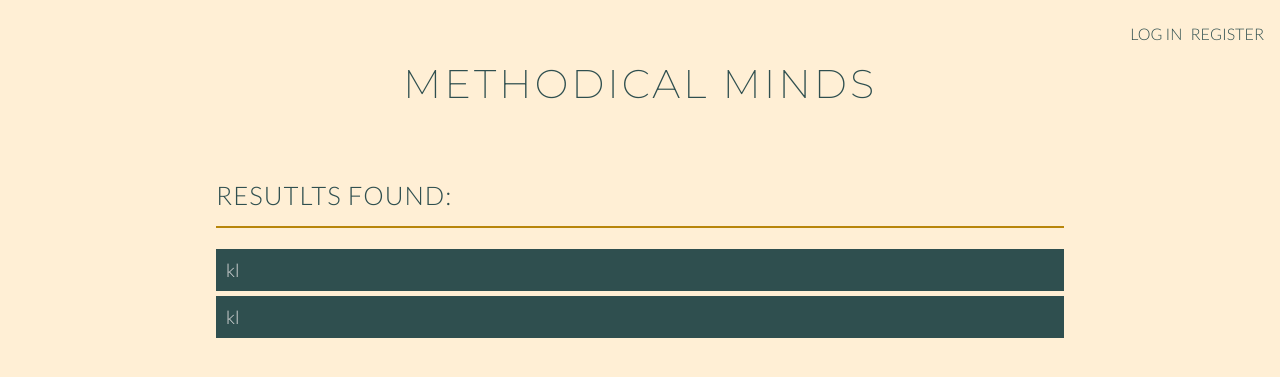
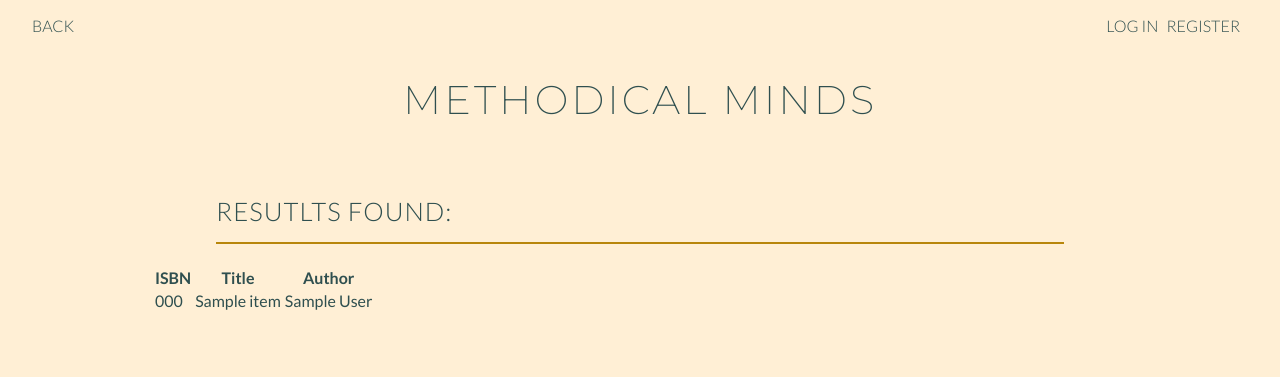
Before and after one commit to KemoniCodes/methodical-minds, a Flask app: template templates/search.html in a window 1280 px wide. Shown: the top 377 px of the page. Run offline with Flask 2, Linux system fonts and the light colour scheme; the template is opened without the code that fills it: most values are stand-ins (such as "Sample title", 1, 10 or a date in 2020); some libraries are stand-ins or nearby versions.

Commit message:
created search filter with backend

```diff
--- a/application.py
+++ b/application.py
@@ -1,16 +1,16 @@
 import os
 
 from flask import Flask, session
-from flask import render_template, request, redirect
+from flask import render_template, request, redirect, flash, url_for, jsonify
 from flask_session import Session
 from sqlalchemy import create_engine
 from sqlalchemy.orm import scoped_session, sessionmaker
-from models import *
+# from models import *
 
 app = Flask(__name__)
-app.config["SQLALCHEMY_DATABASE_URI"] = os.getenv("DATABASE_URL")
-app.config["SQLALCHEMY_TRACK_MODIFICATIONS"] = False
-db.init_app(app)
+# app.config["SQLALCHEMY_DATABASE_URI"] = os.getenv("DATABASE_URL")
+# app.config["SQLALCHEMY_TRACK_MODIFICATIONS"] = False
+# db.init_app(app)
 
 # Check for environment variable
 if not os.getenv("DATABASE_URL"):
@@ -29,19 +29,25 @@ db = scoped_session(sessionmaker(bind=engine))
 
 @app.route("/")
 def index():
-    # books = db.execute("SELECT * FROM books").fetchall()
-    books = Book.query.all()
+    books = db.execute("SELECT * FROM books").fetchall()
     return render_template('index.html', books=books)
 
 
 
-@app.route("/search", methods=['POST'])
+@app.route("/search", methods=["GET","POST"])
 def search():
-    book=request.form.get("book")
-    return render_template("search.html")
+    if request.method == "GET":
+        return render_template("search.html")
+    else:
+        query = request.form.get("input-search")
 
+    if query is None:
+        return print("Search field can not be empty!")
 
+    else:
+        result = db.execute("SELECT * FROM books WHERE LOWER(isbn) LIKE :query OR LOWER(title) LIKE :query OR LOWER(author) LIKE :query", {"query": "%" + query.lower() + "%"}).fetchall()
 
+        return render_template("results.html", result=result)
 
 
 @app.route("/login")
--- a/static/css/styles.css
+++ b/static/css/styles.css
@@ -14,13 +14,19 @@ h1 {
   letter-spacing: 3px;
   text-transform: uppercase;
   margin-top: 0px;
+  padding-top: 40px;
   color: darkslategray; }
 
 nav {
-  text-align: right; }
+  margin: 16px 24px 32px 24px;
+  margin-bottom: 0px; }
   nav ul {
     list-style: none;
-    display: inline-flex; }
+    display: inline-flex;
+    padding: 0px;
+    float: right;
+    margin-top: 0px;
+    margin-bottom: 0px; }
   nav li {
     padding-right: 8px;
     font-weight: 300;
@@ -58,6 +64,13 @@ form {
     letter-spacing: 2px;
     font-family: 'Lato', sans-serif; }
 
+span.back {
+  font-weight: 300;
+  text-align: right; }
+
+span {
+  display: inline-flex; }
+
 div.results-box {
   padding-top: 24px;
   margin-right: 144px;
--- a/templates/index.html
+++ b/templates/index.html
@@ -46,7 +46,7 @@
 <form action="{{url_for('search')}}" method="post">
     {%for books in books%} {%endfor%}
 
-    <input action="" name="" type="text" class="search" placeholder=" Search by ...... ISBN, Title, Author, Year">
+    <input name="input-search" type="text" class="search" placeholder=" Search by ...... ISBN, Title, Author">
     </input>
 </form>
 
--- a/templates/layout.html
+++ b/templates/layout.html
@@ -12,7 +12,10 @@
     <link href="https://fonts.googleapis.com/css?family=Lato:300,300i,400,400i,700,700i&display=swap" rel="stylesheet">
 
     {% block stylesheet %}
-    <link rel="stylesheet" type="text/css" href="{{ url_for('static',filename='css/styles.css') }}">{% endblock %}
+    <link rel="stylesheet" type="text/css" href="{{ url_for('static',filename='css/styles.css') }}">
+
+    <link rel="stylesheet" href="https://use.fontawesome.com/releases/v5.0.6/css/all.css" rel="stylesheet">
+    {% endblock %}
 
     <title>Methodical Minds</title>
 </head>
--- /dev/null
+++ b/templates/results.html
@@ -0,0 +1 @@
+{% extends "search.html" %}
--- a/templates/search.html
+++ b/templates/search.html
@@ -1,13 +1,43 @@
 {% extends "index.html" %}
+
+{% block heading %}
+<nav>
+    <span class="back">
+        <a href="{{url_for('index')}}">BACK</a>
+    </span>
+    <ul>
+        <span>
+            <li><a href="{{url_for('login')}}">LOG IN</a></li>
+            <li><a href="{{url_for('register')}}">REGISTER</a></li>
+        </span>
+    </ul>
+</nav>
+{% endblock %}
 
 {% block body %}
 <h1>Methodical Minds</h1>
+
 <div class="results-box">
     <h2>RESUTLTS FOUND:</h2>
-    <ul class="results">
-        <li>kl</li>
-        <li>kl</li>
-    </ul>
+    <table class="results">
+        <thead>
+            <tr>
+                <th scope="col">ISBN</th>
+                <th scope="col">Title</th>
+                <th scope="col">Author</th>
+            </tr>
+        </thead>
+        <tbody>
+            {% for item in result %}
+            <tr>
+                <td>{{item.isbn}}</td>
+                <td>{{item.title}}</td>
+                <td>{{item.author}}</td>
+                <!-- <td></td> -->
+            </tr>
+            {% endfor %}
+        </tbody>
+    </table>
 </div>
 
 
```
Also changed, not shown: import.py (added, +23 -0 lines), static/scss/styles.scss (+19 -2 lines).
